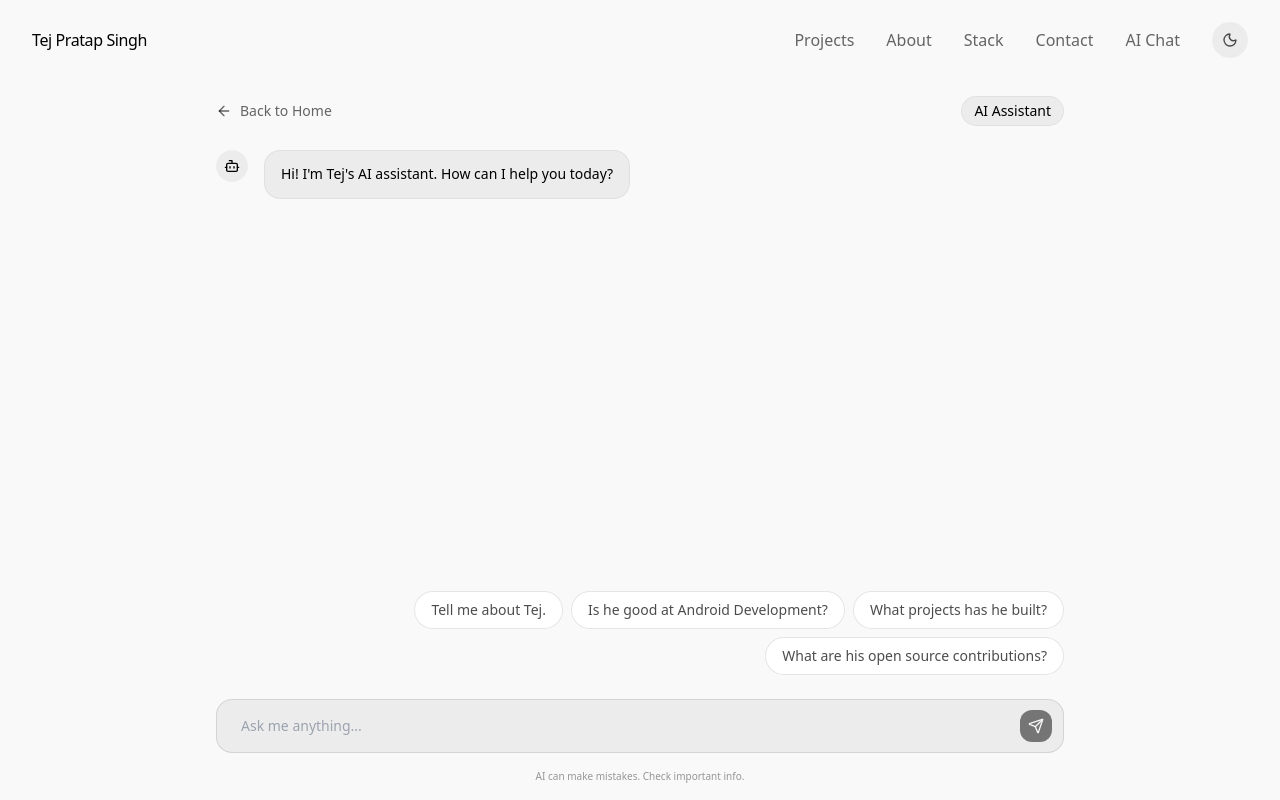
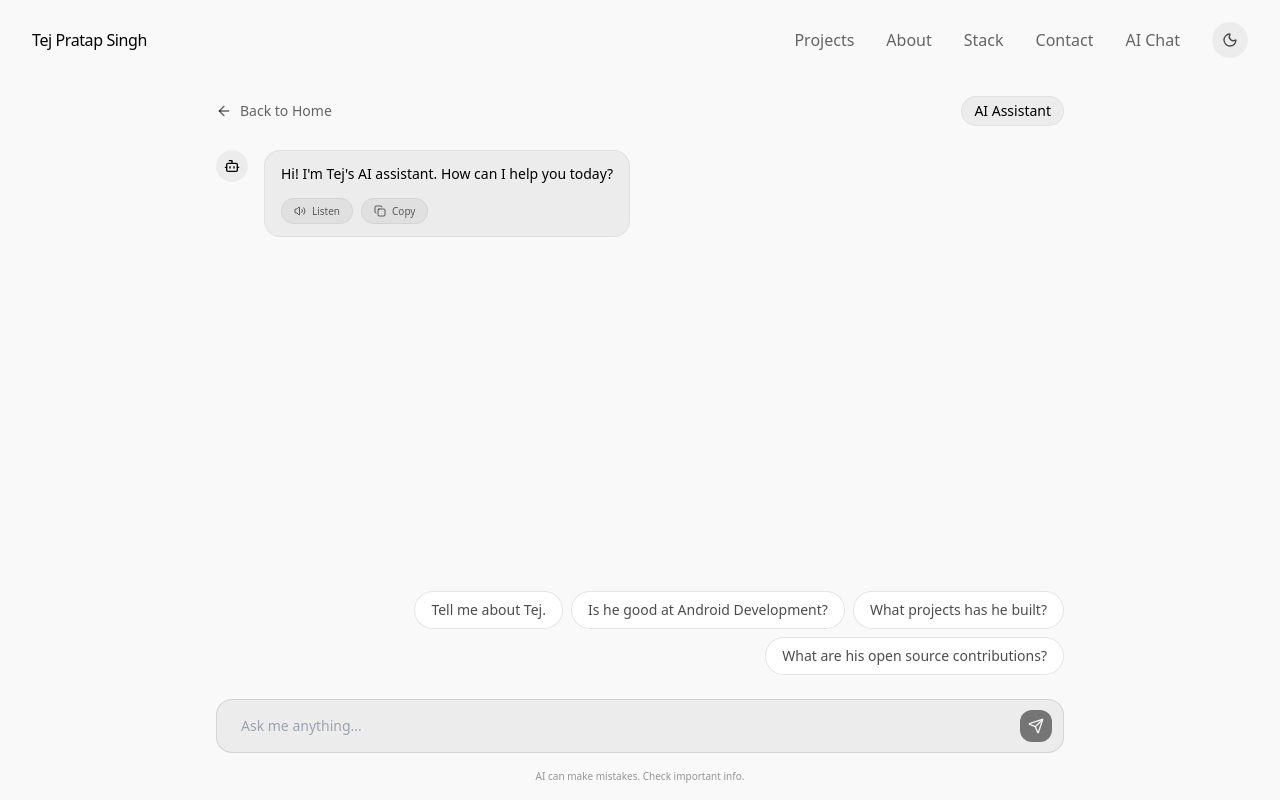
Before and after one commit to tejpratap46/Portfolio, a React (Vite) app: page /chat in a window 1280 px wide. Built offline with nearby package versions, Linux system fonts and the light colour scheme.

Commit message:
added copy and read aloud

```diff
--- a/src/pages/Chat.tsx
+++ b/src/pages/Chat.tsx
@@ -1,5 +1,15 @@
 import { useState, useRef, useEffect } from "react";
-import { Send, User, Bot, Loader2, ArrowLeft } from "lucide-react";
+import {
+  Send,
+  User,
+  Bot,
+  Loader2,
+  ArrowLeft,
+  Volume2,
+  Square,
+  Copy,
+  Check,
+} from "lucide-react";
 import { Link } from "react-router";
 import Navigation from "../sections/Navigation";
 
@@ -24,6 +34,8 @@ export default function Chat() {
   ]);
   const [input, setInput] = useState("");
   const [isLoading, setIsLoading] = useState(false);
+  const [playingIndex, setPlayingIndex] = useState<number | null>(null);
+  const [copiedIndex, setCopiedIndex] = useState<number | null>(null);
   const scrollRef = useRef<HTMLDivElement>(null);
 
   useEffect(() => {
@@ -31,6 +43,38 @@ export default function Chat() {
       scrollRef.current.scrollTop = scrollRef.current.scrollHeight;
     }
   }, [messages, isLoading]);
+
+  useEffect(() => {
+    return () => {
+      window.speechSynthesis.cancel();
+    };
+  }, []);
+
+  const togglePlay = (text: string, index: number) => {
+    if (playingIndex === index) {
+      window.speechSynthesis.cancel();
+      setPlayingIndex(null);
+      return;
+    }
+
+    window.speechSynthesis.cancel();
+    const utterance = new SpeechSynthesisUtterance(text);
+    utterance.onend = () => setPlayingIndex(null);
+    utterance.onerror = () => setPlayingIndex(null);
+
+    setPlayingIndex(index);
+    window.speechSynthesis.speak(utterance);
+  };
+
+  const copyToClipboard = async (text: string, index: number) => {
+    try {
+      await navigator.clipboard.writeText(text);
+      setCopiedIndex(index);
+      setTimeout(() => setCopiedIndex(null), 2000);
+    } catch (err) {
+      console.error("Failed to copy text: ", err);
+    }
+  };
 
   const sendMessage = async (e?: React.FormEvent, customMessage?: string) => {
     e?.preventDefault();
@@ -130,13 +174,57 @@ export default function Chat() {
               </div>
 
               <div
-                className={`max-w-[80%] px-4 py-3 rounded-2xl text-sm leading-relaxed ${
+                className={`relative group max-w-[80%] px-4 py-3 rounded-2xl text-sm leading-relaxed ${
                   msg.role === "user"
                     ? "bg-black text-white dark:bg-white dark:text-black"
                     : "bg-black/5 dark:bg-white/5 border border-black/5 dark:border-white/5"
                 }`}
               >
-                {msg.content}
+                <div>{msg.content}</div>
+                {msg.role !== "user" && (
+                  <div className="flex items-center gap-2 mt-3">
+                    <button
+                      onClick={() => togglePlay(msg.content, index)}
+                      className={`flex items-center gap-1.5 px-3 py-1 rounded-full text-[10px] font-medium transition-all border ${
+                        playingIndex === index
+                          ? "bg-black text-white border-black dark:bg-white dark:text-black dark:border-white"
+                          : "bg-black/5 text-black/60 border-black/5 hover:bg-black/10 dark:bg-white/5 dark:text-white/60 dark:border-white/5 dark:hover:bg-white/10"
+                      }`}
+                    >
+                      {playingIndex === index ? (
+                        <>
+                          <Square className="w-2.5 h-2.5 fill-current" />
+                          <span>Stop</span>
+                        </>
+                      ) : (
+                        <>
+                          <Volume2 className="w-3 h-3" />
+                          <span>Listen</span>
+                        </>
+                      )}
+                    </button>
+                    <button
+                      onClick={() => copyToClipboard(msg.content, index)}
+                      className={`flex items-center gap-1.5 px-3 py-1 rounded-full text-[10px] font-medium transition-all border ${
+                        copiedIndex === index
+                          ? "bg-green-500/10 text-green-600 border-green-500/20 dark:text-green-400 dark:border-green-500/30"
+                          : "bg-black/5 text-black/60 border-black/5 hover:bg-black/10 dark:bg-white/5 dark:text-white/60 dark:border-white/5 dark:hover:bg-white/10"
+                      }`}
+                    >
+                      {copiedIndex === index ? (
+                        <>
+                          <Check className="w-3 h-3" />
+                          <span>Copied</span>
+                        </>
+                      ) : (
+                        <>
+                          <Copy className="w-3 h-3" />
+                          <span>Copy</span>
+                        </>
+                      )}
+                    </button>
+                  </div>
+                )}
               </div>
             </div>
           ))}
```
